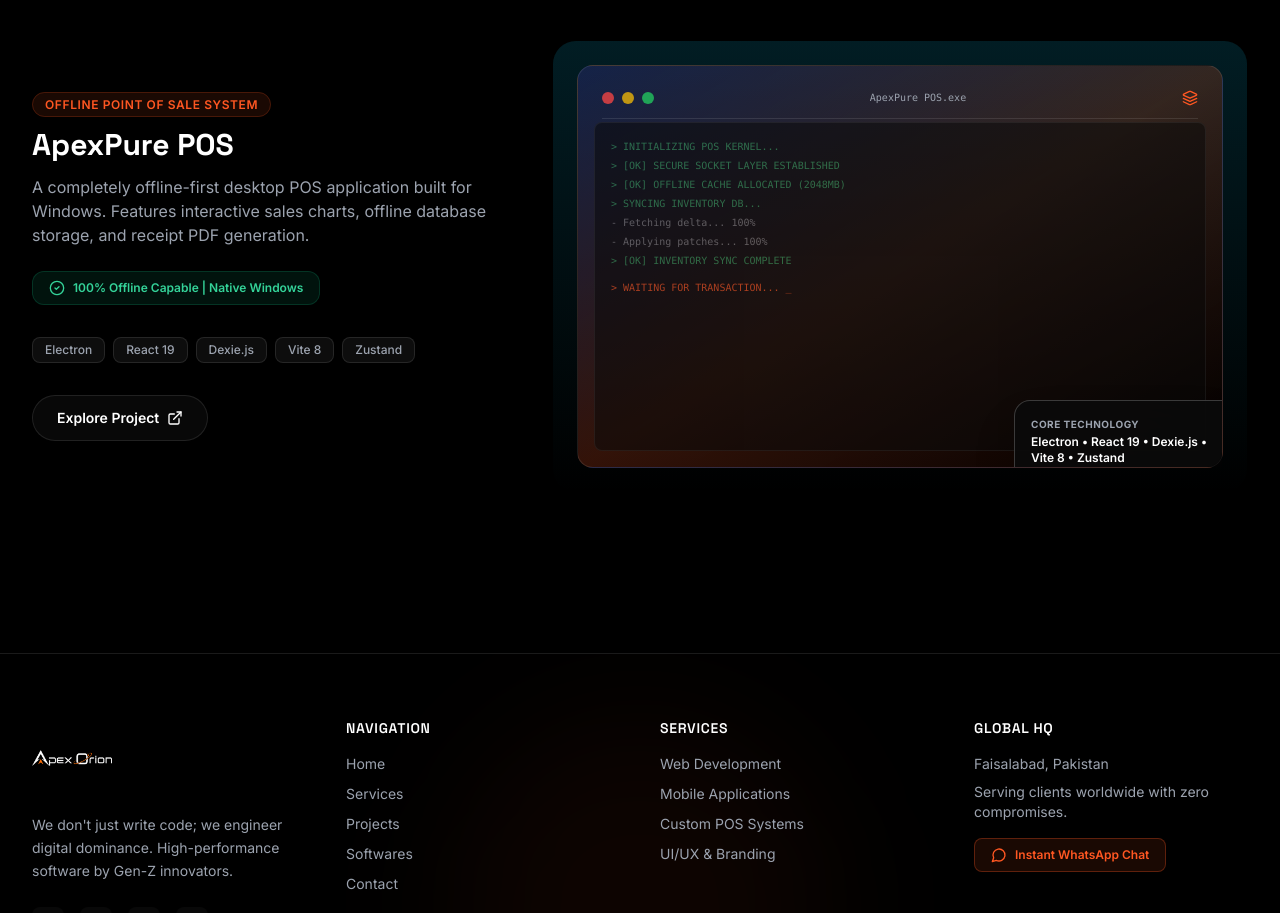
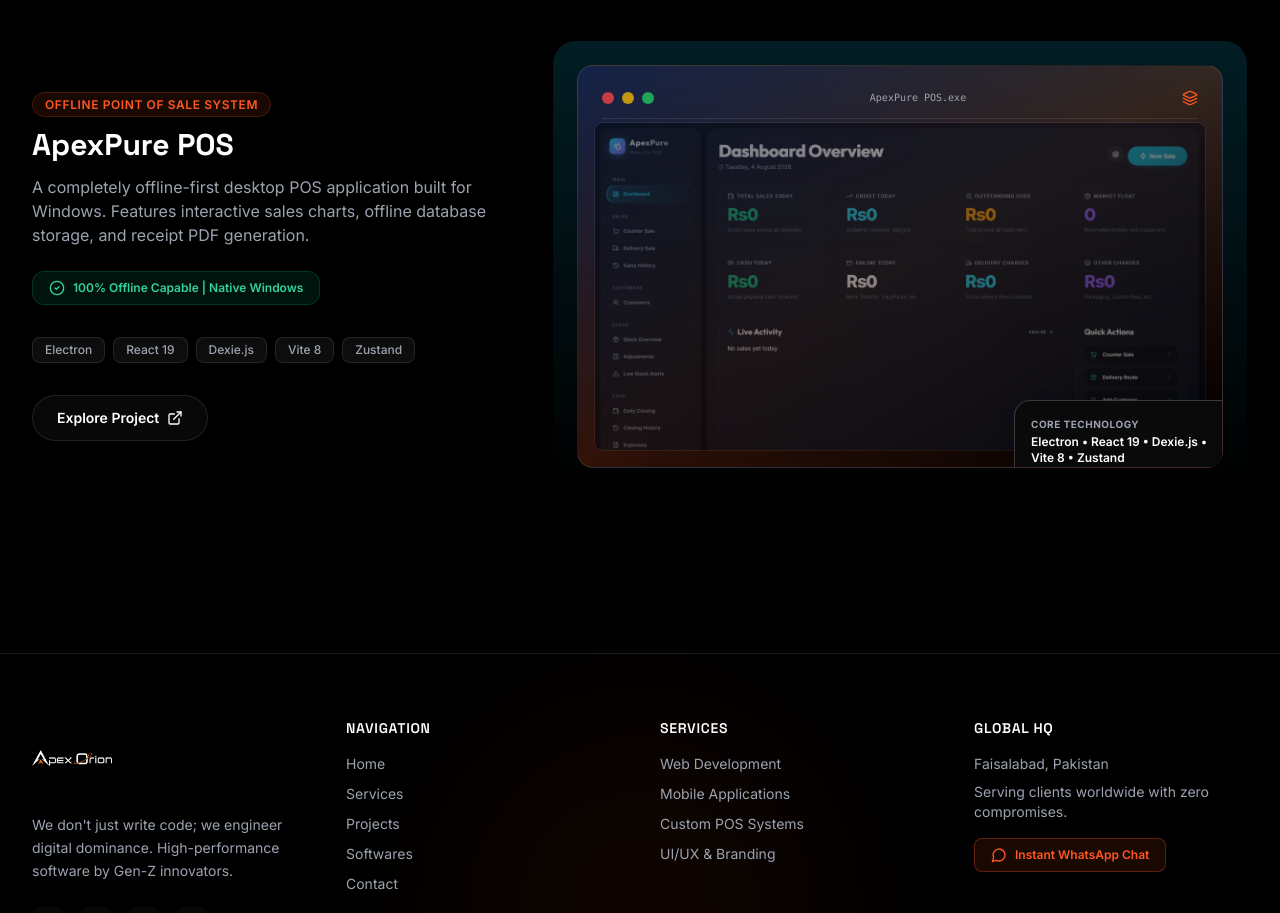
Before and after one commit to asadchaudhary27/apex-orion, a React (Vite) app: page / in a window 1280 px wide. Shown: the part 5040-5953 px from the top of the page. Built offline with nearby package versions, Linux system fonts and the light colour scheme.

Commit message:
Add ApexPure POS preview image

```diff
--- a/src/components/sections/FeaturedWork.tsx
+++ b/src/components/sections/FeaturedWork.tsx
@@ -53,6 +53,7 @@
     stack: ['Electron', 'React 19', 'Dexie.js', 'Vite 8', 'Zustand'],
     mockupBg: 'from-indigo-900/40 via-[#FF5722]/20 to-black',
     visualizationType: 'terminal',
+    image: '/apexpure.png',
     displayLink: 'ApexPure POS.exe',
   },
 ];
```
Also changed, not shown: public/apexpure.png (added).
